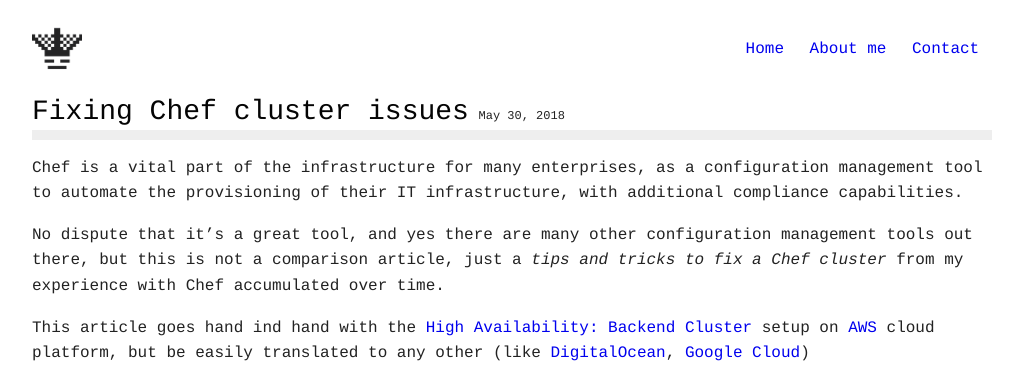
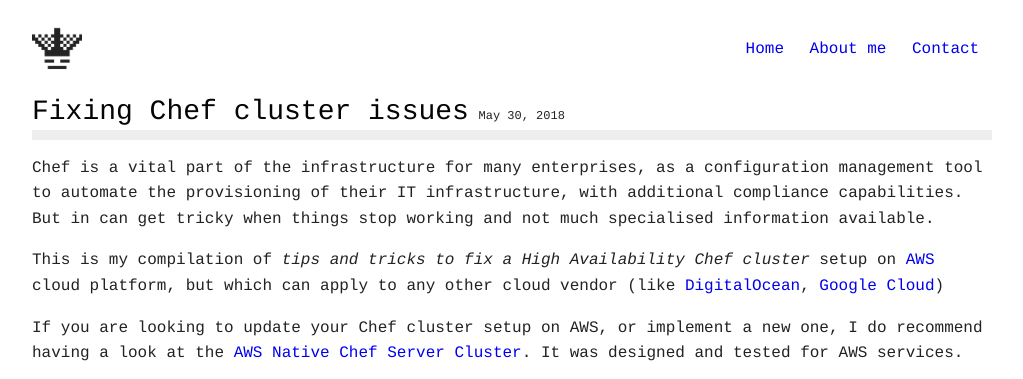
Before and after one commit to w0rldart/w0rldart.com, a Jekyll site: the page built from _posts/2018-05-30-fixing-chef-cluster-issues.md, in a window 1280 px wide, cut to the strip 0-379 px from the top of the page. Shown: the whole strip, without its empty margins (128-1151 px from the left). Built offline with Jekyll 4.4.1, drawn with Linux system fonts in a browser that asks for light colours.

Commit message:
Update Fixing Chef article

```diff
--- a/_posts/2018-05-30-fixing-chef-cluster-issues.md
+++ b/_posts/2018-05-30-fixing-chef-cluster-issues.md
@@ -5,13 +5,14 @@
 ---
 
 Chef is a vital part of the infrastructure for many enterprises, as a configuration management tool to automate
-the provisioning of their IT infrastructure, with additional compliance capabilities.
+the provisioning of their IT infrastructure, with additional compliance capabilities. But in can get tricky when
+things stop working and not much specialised information available.
 
-No dispute that it's a great tool, and yes there are many other configuration management tools out there, but
-this is not a comparison article, just a *tips and tricks to fix a Chef cluster* from my experience with Chef
-accumulated over time.
+This is my compilation of *tips and tricks to fix a High Availability Chef cluster* setup on [AWS](https://aws.amazon.com/)
+cloud platform, but which can apply to any other cloud vendor (like [DigitalOcean](https://m.do.co/c/b3ef1a9e67b9), [Google Cloud](https://cloud.google.com/))
 
-This article goes hand ind hand with the [High Availability: Backend Cluster](https://docs.chef.io/install_server_ha.html)
-setup on [AWS](https://aws.amazon.com/) cloud platform, but be easily translated to any other (like [DigitalOcean](https://m.do.co/c/b3ef1a9e67b9), [Google Cloud](https://cloud.google.com/))
+If you are looking to update your Chef cluster setup on AWS, or implement a new one, I do recommend having a look
+at the [AWS Native Chef Server Cluster](https://github.com/chef-customers/aws_native_chef_server).
+It was designed and tested for AWS services.
 
 <script src="https://gist.github.com/w0rldart/9747c7ba4b8e8787f285dade4136f91c.js"></script>
```
